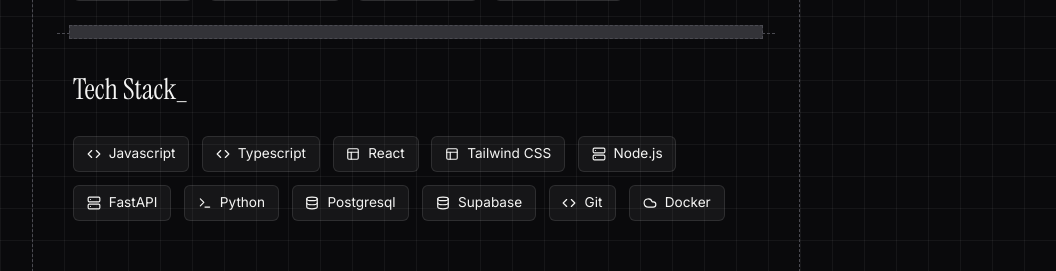
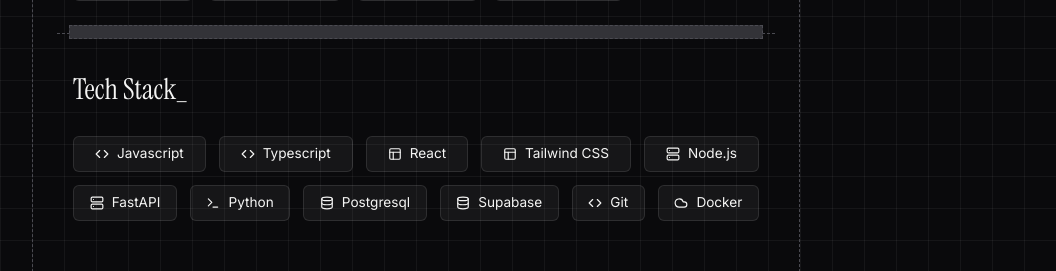
Before and after one commit to Harsh99830/about-me, a React (Vite) app: page / in a window 1280 px wide. Shown: the part 1040-1311 px from the top of the page, without its empty margins (224-1280 px from the left). Built offline with nearby package versions, Linux system fonts and the light colour scheme.

Commit message:
style: add flex-grow and center alignment to tech stack pills

```diff
--- a/src/components/TechStack.jsx
+++ b/src/components/TechStack.jsx
@@ -19,7 +19,7 @@
         {techStack.map((item, i) => {
           const Icon = ICONS[item.icon] || Code;
           return (
-            <div key={i} className="pill hover:bg-pill-hover-bg transition" style={{ cursor: 'default' }}>
+            <div key={i} className="pill hover:bg-pill-hover-bg transition" style={{ cursor: 'default', flexGrow: 1, justifyContent: 'center' }}>
               <span style={{ color: 'var(--accent-color)', display: 'flex' }}><Icon size={14} /></span>
               <span>{item.name}</span>
             </div>
```
